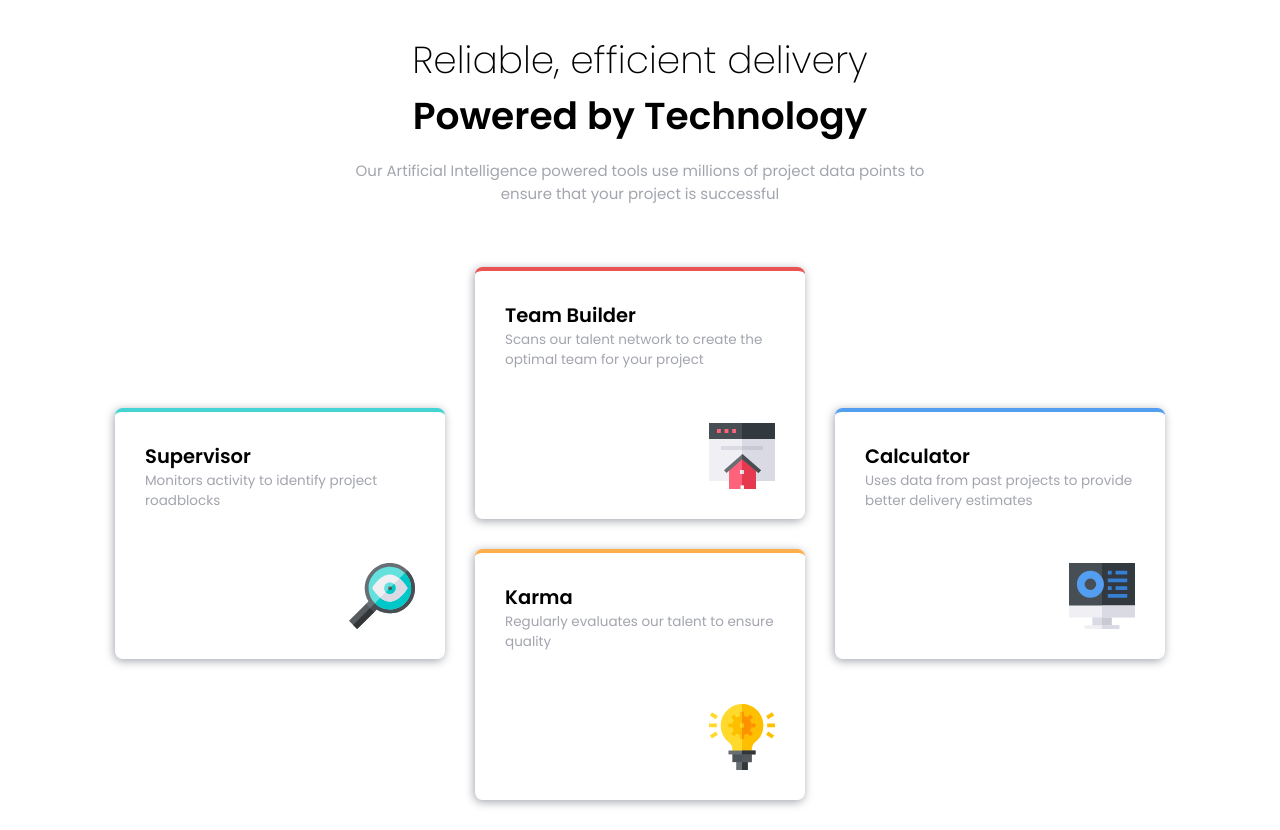
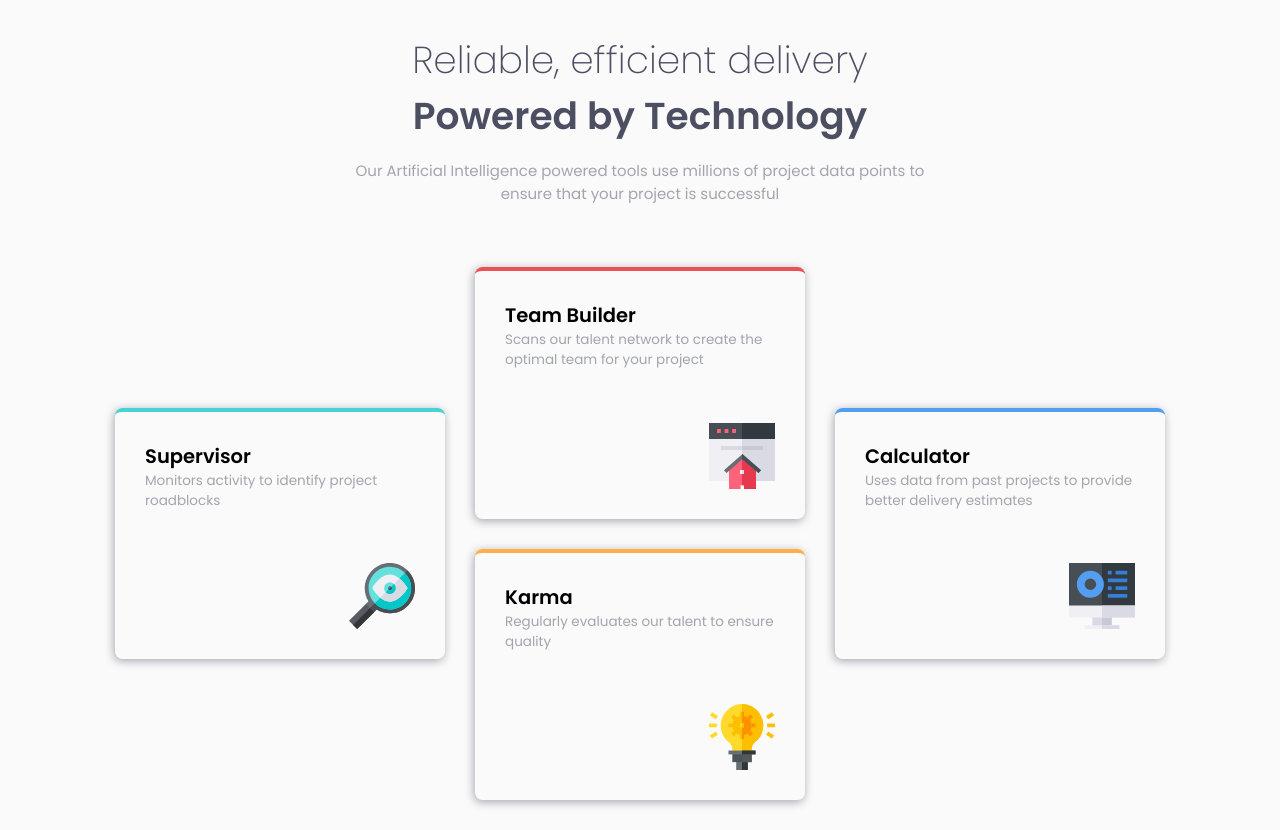
Before and after one commit to LunarianDream/Four-Card-Layout, a plain HTML site: page index.html in a window 1280 px wide. Drawn offline with Linux system fonts and the light colour scheme.

Commit message:
Slight color update

```diff
--- a/CSS/styles.css
+++ b/CSS/styles.css
@@ -17,6 +17,10 @@
     font-size: 15px;
 }
 
+body {
+    background-color: var(--veryLightGray);
+}
+
 #summary {
     display: flex;
     flex-direction: column;
@@ -25,6 +29,7 @@
 }
 
 #summary h1, #summary h2 {
+    color: var(--veryDarkBlue);
     font-size: 1.6em;
     text-align: center;
 }
```
